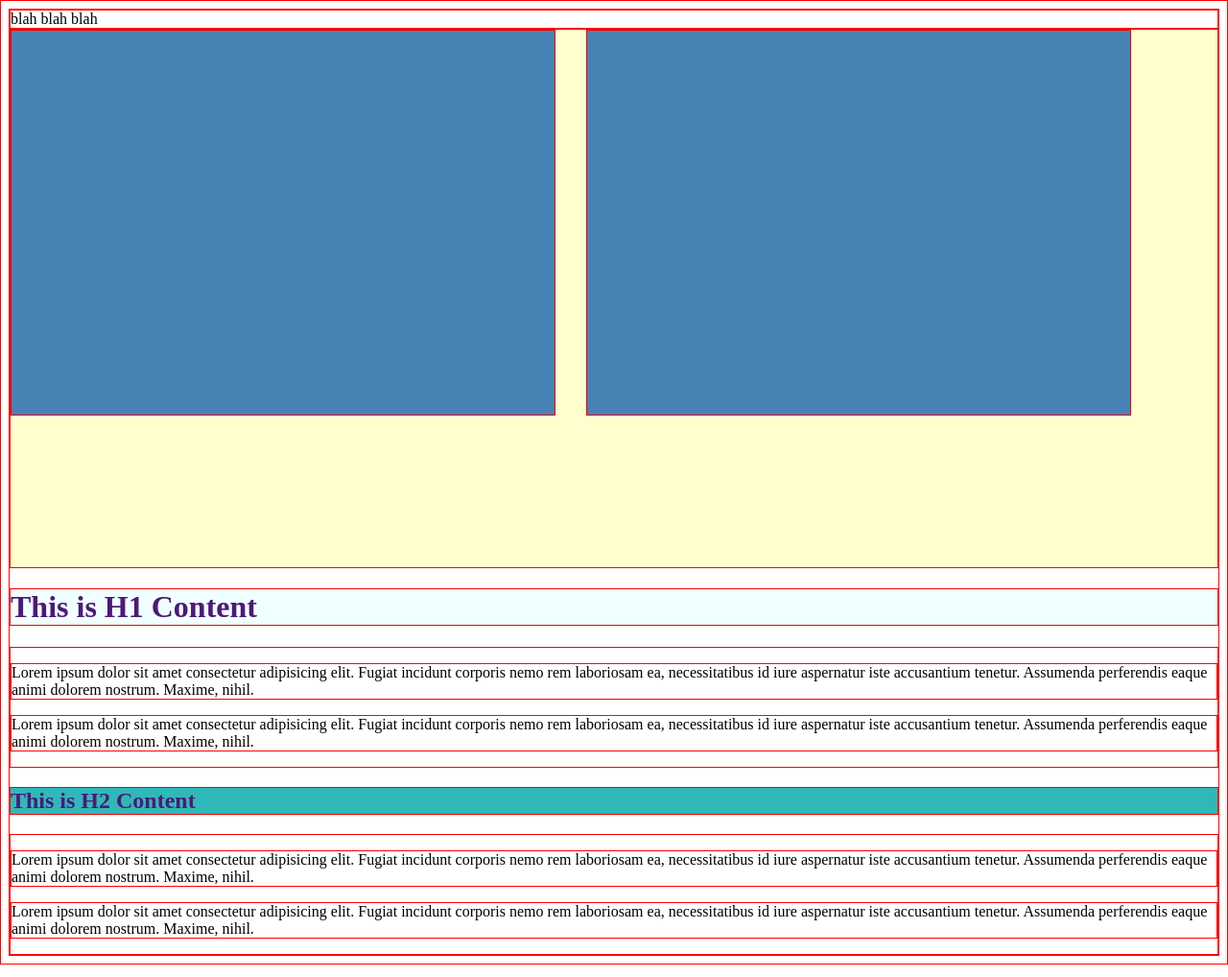
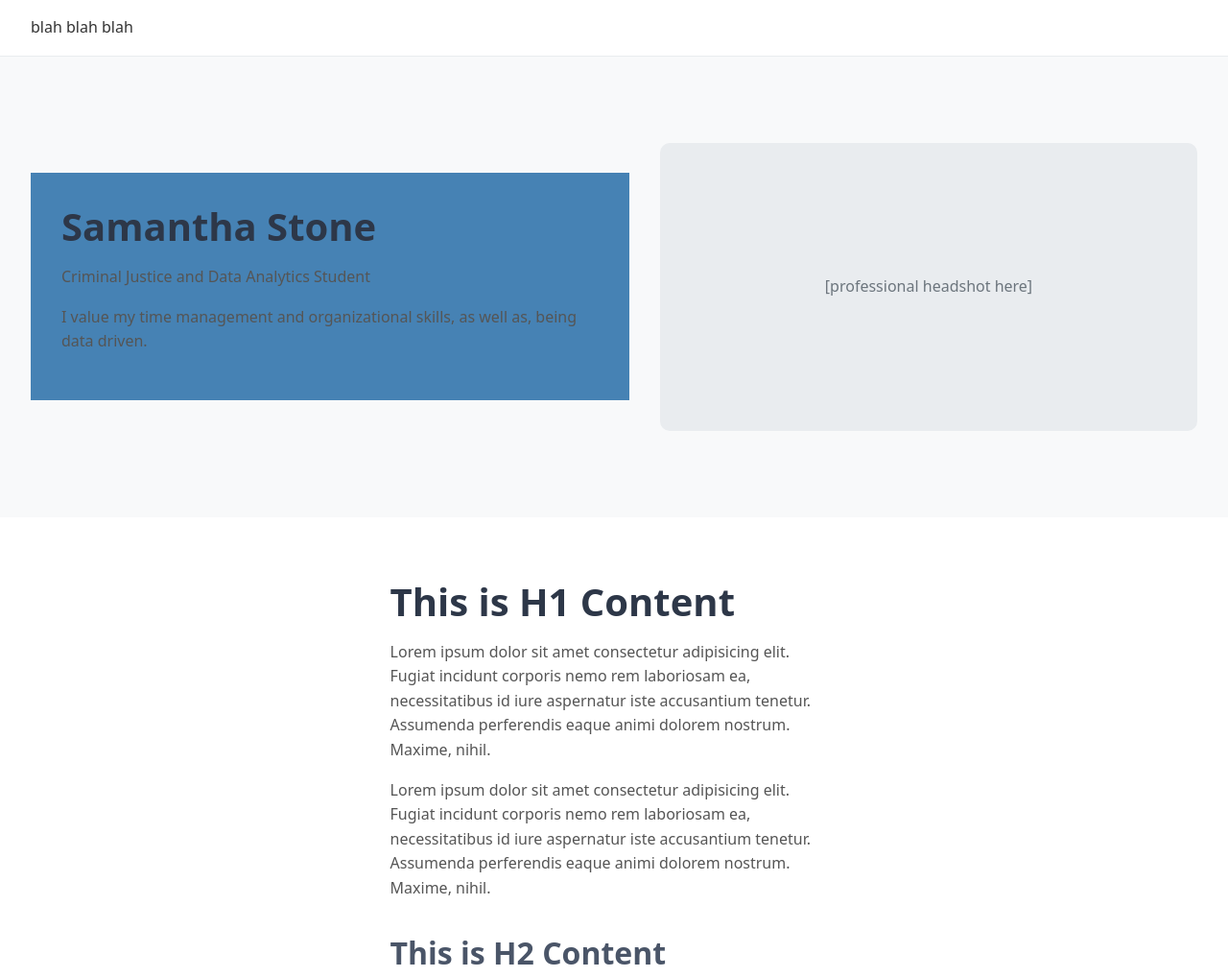
Before and after one commit to sstone1029/writ40363-portfolio, a plain HTML site: page sandbox/practice.html in a window 1280 px wide. Shown: the top 1018 px of the page at 96% size. Drawn offline with Linux system fonts and the light colour scheme.

Commit message:
Lab 06 - CSS foundation & Header design

```diff
--- a/sandbox/practice.html
+++ b/sandbox/practice.html
@@ -14,12 +14,21 @@
 
     <header>
 
-        <div class="header_text"></div>
+        <div class="header_text">
 
-        <div class="header_pic"></div>
+            <h1>Samantha Stone</h1>
+            <p>Criminal Justice and Data Analytics Student</p>
+            <p>I value my time management and organizational skills, as well as, being data driven. </p>
+        </div>
+        <div class="header_pic">
+            [professional headshot here]
+            <!-- This will become your portfolio image -->
+        </div>
 
 
     </header>
+
+    <main>
 
     <h1>This is H1 Content</h1>
 
@@ -49,7 +58,6 @@
         </p>
      </section>
 
-
-
+</main>
 </body>
 </html>
--- a/sandbox/sandbok_css/practice.css
+++ b/sandbox/sandbok_css/practice.css
@@ -1,36 +1,117 @@
+
+/* The next lines override the browser margin and padding defaults */
 
 * {
-    border: 1px solid red;
+    box-sizing: border-box;
+    margin: 0;
+    padding: 0;
     }
 
+body {
+    /*
+    system-ui : uses the OS default UI font (segoe UI on widnows, san fransico on mac)
+    -apple-system: fallback for older safari browsers
+    sans-serif: Universal fallback if system fonts fail
+    */
+    font-family: system-ui, -apple-system, sans-serif;
+
+    /* Line height 1.6 = 160% of font size - improves readability */
+    line-height: 1.6;
+
+    /* #333 is dark gray - softer than pure black for better reading */
+    color:#333;
+}
+nav {
+    background-color: #fff;
+    padding: 1rem 2rem;
+    border-bottom: 1px solid #e9ecef;
+}
+nav a {
+    color: #495057;
+    text-decoration: none;
+    margin-right: 2rem;
+    font-weight: 500;
+}
+nav a:hover {
+    color: #007bff;
+}
+/* Basic focuse state for accessibility */
+nav a:focus {
+    outline: 2px solid #007bff;
+    outline-offset: 2px;
+}
+
 header {
-    display: flex;
+    /* display: flex;
     flex-direction: row;
     gap: 2rem;
     height: 70vh;
-    background-color: rgb(255, 255, 205);
+    background-color: rgb(255, 255, 205); */
+    display: flex;
+    align-items: center;
+    padding: 2rem;
+    gap: 2rem;
+    height: 60vh;
+    background-color: #f8f9fa;
 
 }
 
 .header_text {
 
     background-color: steelblue;
-    height: 50vh;
-    width:45%;
+    flex: 1;
+    padding: 2rem;
 }
 
 .header_pic {
-    background-color: steelblue;
-    height: 50vh;
-    width:45%;
+
+    flex: 1;
+    /* Takes up equal space */
+    background-color: #e9ecef;
+    min-height: 300px;
+    border-radius: 10px;
+    /* Subtle rounded corners */
+    display: flex;
+    align-items: center;
+    justify-content: center;
+    color: #6c757d;
 }
 
+main {
+    max-width: 65ch;
+    margin: 0 auto;
+    padding: 5%;
+}
+section {
+    margin-bottom: 2rem;
+}
+p+p {
+    margin-top: 1rem;
+}
 h1 {
-    color: #4d1979;
-    background-color: azure;
+    color: #2d3748;
+    font-size: 2.5rem;
+    font-weight: 700;
+    margin-bottom: 1rem;
+    line-height: 1.2;
 }
 
 h2 {
-    color: #4d1979;
-    background-color: rgb(48, 184, 184);
+    font-size: 2rem;
+    font-weight: 600;
+    color: #4a5568;
+    margin-bottom: 0.8rem;
+    line-height: 1.4;
 }
+h3 {
+  font-size: 1.5rem;
+  font-weight: 600;
+  color: #4a5568;
+  margin-bottom: 0.6rem;
+  line-height: 1.4;
+}
+p {
+  font-size: 1rem;
+  margin-bottom: 1rem;
+  color: #555; /* Slightly lighter for body text */
+}
```
